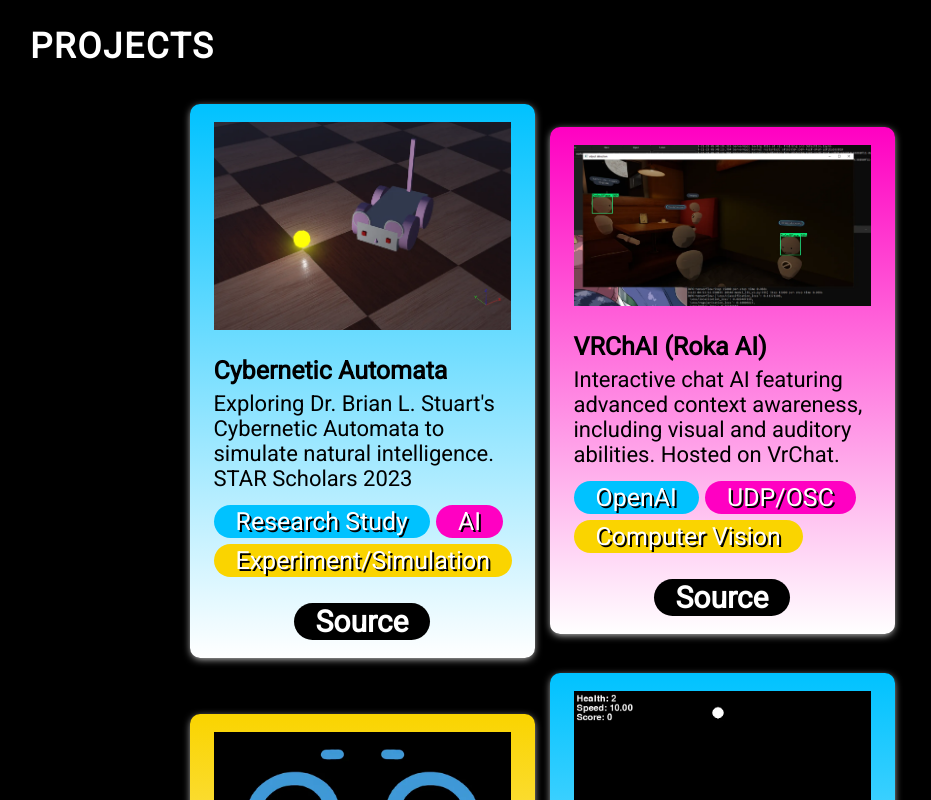
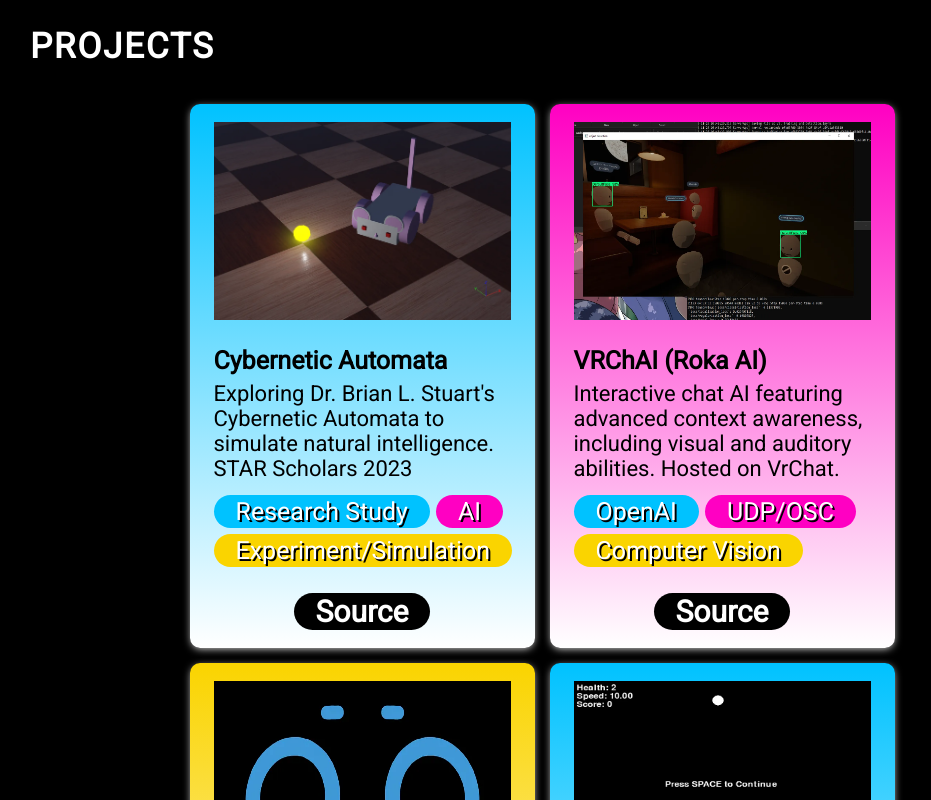
Before and after one commit to Rokawoo/rokawoo-react-website, a React (Vite) app in the folder rokawoo-react-website/: page / in a window 1280 px wide. Shown: the part 3580-4380 px from the top of the page, without its empty margins (98-1029 px from the left). Built offline with nearby package versions, Linux system fonts and the light colour scheme; a web font is replaced by a local one.

Commit message:
Normalize Project Img Dimentions

```diff
--- a/rokawoo-react-website/src/components/Projects/ProjectCard.module.css
+++ b/rokawoo-react-website/src/components/Projects/ProjectCard.module.css
@@ -41,6 +41,8 @@
 }
 
 .img {
+  width: 100%;
+  aspect-ratio: 3 / 2;
   margin-bottom: 26px;
 }
 
```
